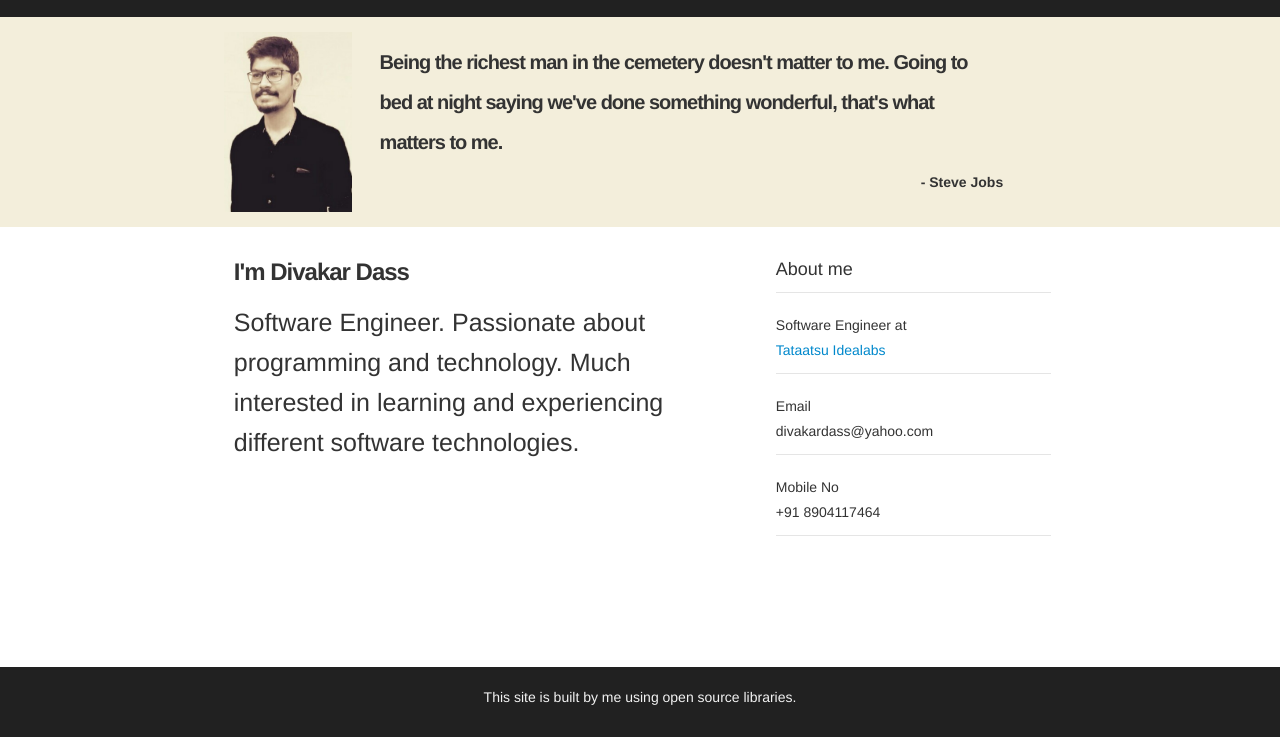
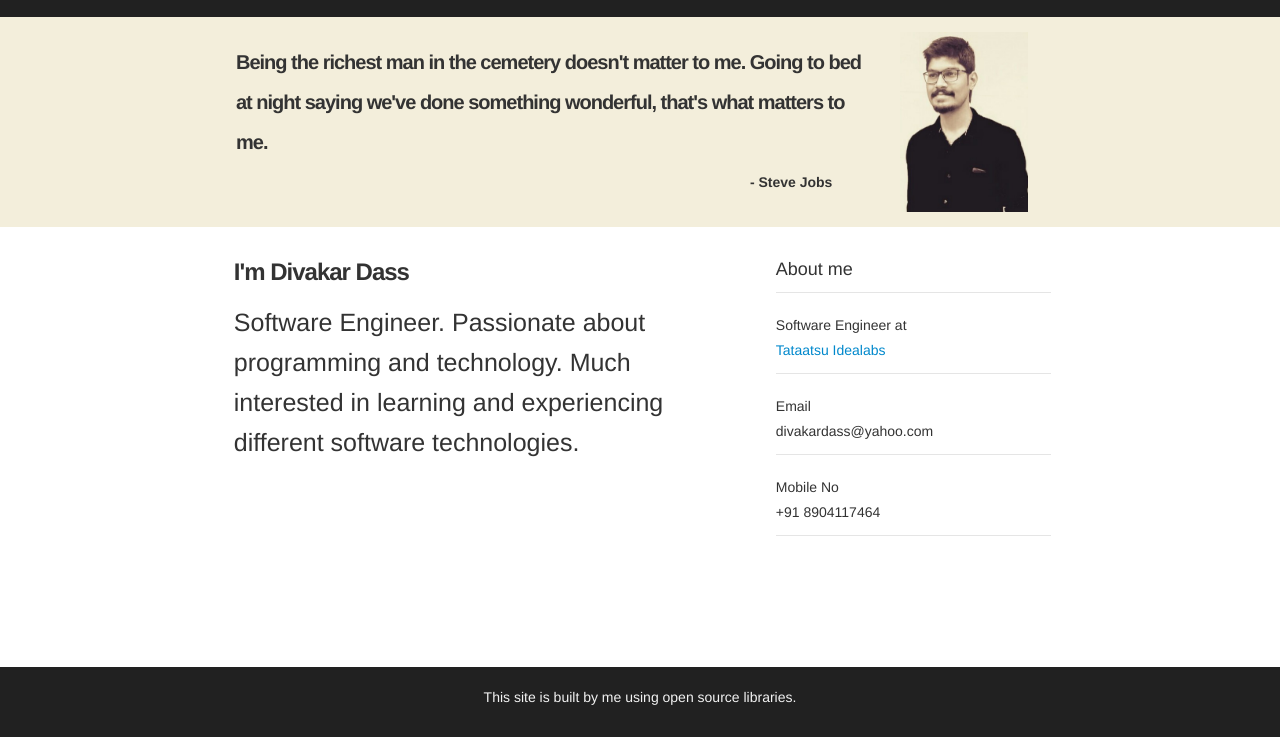
Before and after one commit to DivakarDass/divakardass.github.io, a plain HTML site: page index.html in a window 1280 px wide. Shown: the part 63-800 px from the top of the page. Drawn offline with Linux system fonts and the light colour scheme.

Commit message:
Changed Image

```diff
--- a/index.html
+++ b/index.html
@@ -68,14 +68,14 @@
 
     <!-- MAIN CONTENT -->
     <div class="row-fluid contentBackground">
-      <div class="offset2 span2" style="width:11%;">
-        <img src="images/divakardass.png" alt="DivakarDass" class="imageContent" />
-      </div>
-      <div class="span6" style="margin-left:20px;margin-top:15px;">
-        <div>
+      <div class="span8" style="margin-left:20px;margin-top:15px;">
+        <div class="offset3">
           <h3 style="font-size:20px;">Being the richest man in the cemetery doesn't matter to me. Going to bed at night saying we've done something wonderful, that's what matters to me.</h3>
         </div>
         <div class="quoteAuthor"> - Steve Jobs</div>
+      </div>
+      <div class="span2" style="width:11%;">
+        <img src="images/divakardass.png" alt="DivakarDass" class="imageContent" />
       </div>
     </div>
 
--- a/stylesheets/mystyle.css
+++ b/stylesheets/mystyle.css
@@ -35,4 +35,5 @@ margin-bottom:10px;
 .quoteAuthor{
 font-weight:bold;
 float:right;
+margin-right:30px;
 }
```
